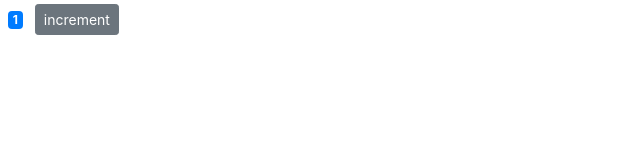
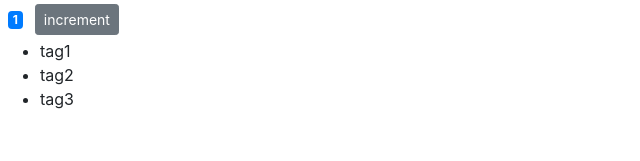
Before and after one commit to 127Ajay/React, a React (Create React App) app in the folder counter-app/: page / in a window 1280 px wide. Shown: the top 161 px of the page, without its empty margins (0-640 px from the left). Built offline with nearby package versions, Linux system fonts and the light colour scheme.

Commit message:
Render list

```diff
--- a/counter-app/src/components/counter.jsx
+++ b/counter-app/src/components/counter.jsx
@@ -2,7 +2,8 @@ import React, { Component } from "react";
 
 class Counter extends Component {
   state = {
-    count: 1
+    count: 1,
+    tags: ["tag1", "tag2", "tag3"]
   };
 
   render() {
@@ -10,6 +11,11 @@ class Counter extends Component {
       <div>
         <span className={this.getBadgeclasses()}>{this.formatCount()}</span>
         <button className="btn btn-secondary btn-sm m-1">increment</button>
+        <ul>
+          {this.state.tags.map(t => (
+            <li key={t}>{t}</li>
+          ))}
+        </ul>
       </div>
     );
   }
```
